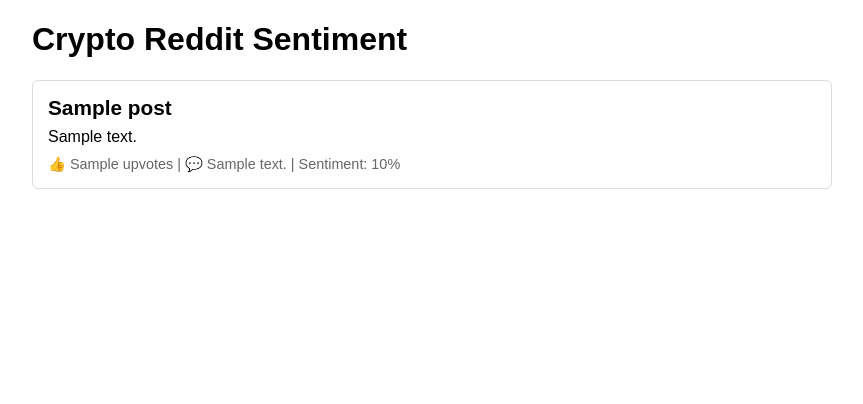
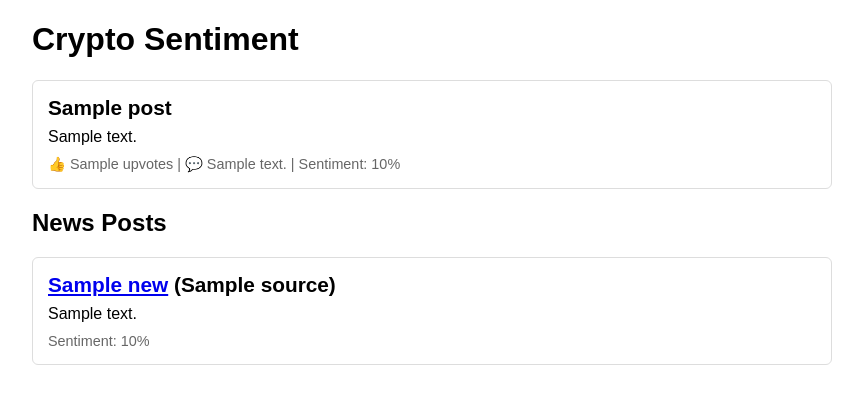
Before and after one commit to AkashGunathilaka/CryptoSentimentTracker, a FastAPI app: template templates/crypto_news.html in a window 1280 px wide. Shown: the top 404 px of the page, without its empty margins (208-1071 px from the left). Run offline with FastAPI, Linux system fonts and the light colour scheme; the template is opened without the code that fills it: most values are stand-ins (such as "Sample title", 1, 10 or a date in 2020).

Commit message:
integrated news api into the application as well for more information from different sources but information is not targeted directly at crypto so need to edit the search queries some more because it is giving random information now

```diff
--- a/app/main.py
+++ b/app/main.py
@@ -1,5 +1,6 @@
+import uvicorn
 from fastapi import FastAPI
-from app.fetch_news import get_reddit_posts
+from app.fetch_news import get_reddit_posts, get_news_posts
 from app.sentiment import analyze_sentiment
 from app.deduplication import is_duplicate
 from fastapi.templating import Jinja2Templates
@@ -25,5 +26,21 @@ def crypto_sentiment(request: Request):
         post["sentiment"] = score
         analyzed_posts.append(post)
 
+#fetch news posts
+    news_response = get_news_posts()
+    news_posts = []
+
+    if news_response.get("status") == "ok":
+        for article in news_response.get("articles", []):
+            news_post = {
+                "title": article.get("title"),
+                "text": article.get("description") or article.get("content") or "",
+                "source": article.get("source", {}).get("name"),
+                "url": article.get("url"),
+            }
+            news_post["sentiment"] = analyze_sentiment(news_post["text"])
+            news_posts.append(news_post)
+
+
     analyzed_posts.sort(key=lambda x: (x["sentiment"], x["upvotes"] + x["comments"]), reverse=True)
-    return templates.TemplateResponse("crypto_news.html", {"request": request, "posts": analyzed_posts})
+    return templates.TemplateResponse("crypto_news.html", {"request": request, "posts": analyzed_posts, "news_posts": news_posts})
--- a/templates/crypto_news.html
+++ b/templates/crypto_news.html
@@ -6,7 +6,7 @@
 <html lang="en">
 <head>
     <meta charset="UTF-8" />
-    <title>Crypto Reddit Sentiment</title>
+    <title>Crypto Sentiment</title>
     <style>
         body { font-family: Arial, sans-serif; max-width: 800px; margin: 20px auto; }
         .post { border: 1px solid #ddd; padding: 15px; margin-bottom: 15px; border-radius: 6px; }
@@ -16,7 +16,7 @@
     </style>
 </head>
 <body>
-    <h1>Crypto Reddit Sentiment</h1>
+    <h1>Crypto Sentiment</h1>
     {% for post in posts %}
         <div class="post">
             <div class="title">{{ post.title }}</div>
@@ -24,5 +24,18 @@
             <div class="meta">👍 {{ post.upvotes }} | 💬 {{ post.comments }} | Sentiment: {{ (post.sentiment * 100) | round(2) }}%</div>
         </div>
     {% endfor %}
+
+<h2>News Posts</h2>
+{% for news in news_posts %}
+    <div class="post">
+        <div class="title">
+            <a href="{{ news.url }}" target="_blank">{{ news.title }}</a> ({{ news.source }})
+        </div>
+        <div class="text">{{ news.text[:400] }}{% if news.text|length > 400 %}...{% endif %}</div>
+        <div class="meta">Sentiment: {{ (news.sentiment * 100) | round(2) }}%</div>
+    </div>
+{% endfor %}
+
+
 </body>
 </html>
```
Also changed, not shown: app/fetch_news.py (+15 -1 lines).
